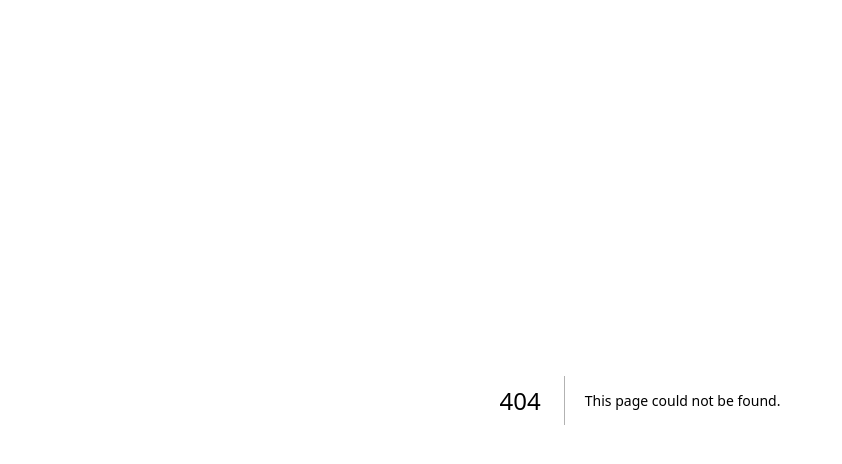
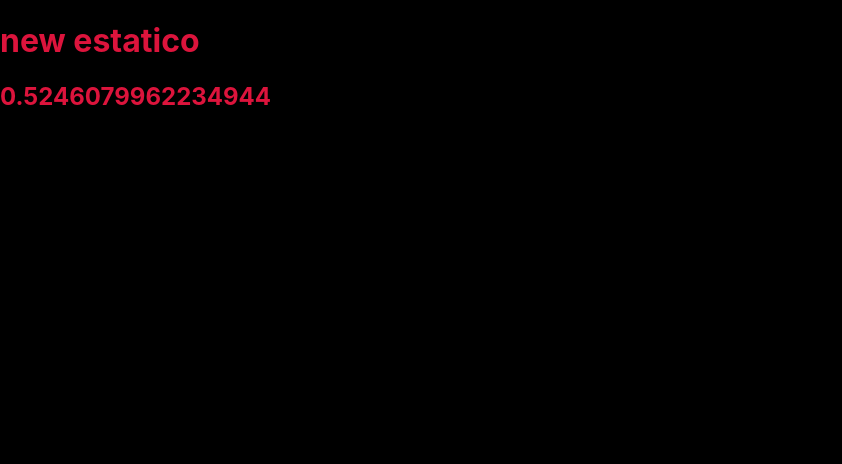
Before and after one commit to viniciusgit2/renderezizando, a Next.js app: page /Estatico1 in a window 1280 px wide. Before the commit this address had no page. Shown: the top 464 px of the page, without its empty margins (0-842 px from the left). Built offline with nearby package versions, Linux system fonts and the light colour scheme.

Commit message:
com estatico

```diff
--- /dev/null
+++ b/pages/Estatico1.jsx
@@ -0,0 +1,9 @@
+import { useEffect, useState } from "react"
+
+export default function estatico1(){
+    const [num,setnum]=useState(0)
+    useEffect(()=>{setnum(Math.random())},{})
+  return(<div><h1>new estatico</h1>
+  <h2>{num}</h2>
+  </div>)
+}
--- a/pages/index.jsx
+++ b/pages/index.jsx
@@ -4,6 +4,7 @@ import mega from "../pages/mega/mega";
 import Presente from "./Presente";
 import Porta from "./Porta";
 import { useState } from "react";
+import Estatico1 from "./Estatico1";
 import Subdivisao from '../pages/tabuleiro/componentes/Subdivisao'
 export default function Home() {
   return (
@@ -12,7 +13,8 @@ export default function Home() {
       <Link href="api/metodo">,metodo</Link>
       <Link href='mega/mega'>,megacena</Link>
       <Link href='estado/Contador'>,contador</Link>
-       <Link href='tabuleiro/componentes/Subdivisao'>tabuleiro</Link>
+       <Link href='tabuleiro/componentes/Subdivisao'>,tabuleiro</Link>
+       <Link href='Estatico1'>,estatico1</Link>
       <Porta />
 
 
```
